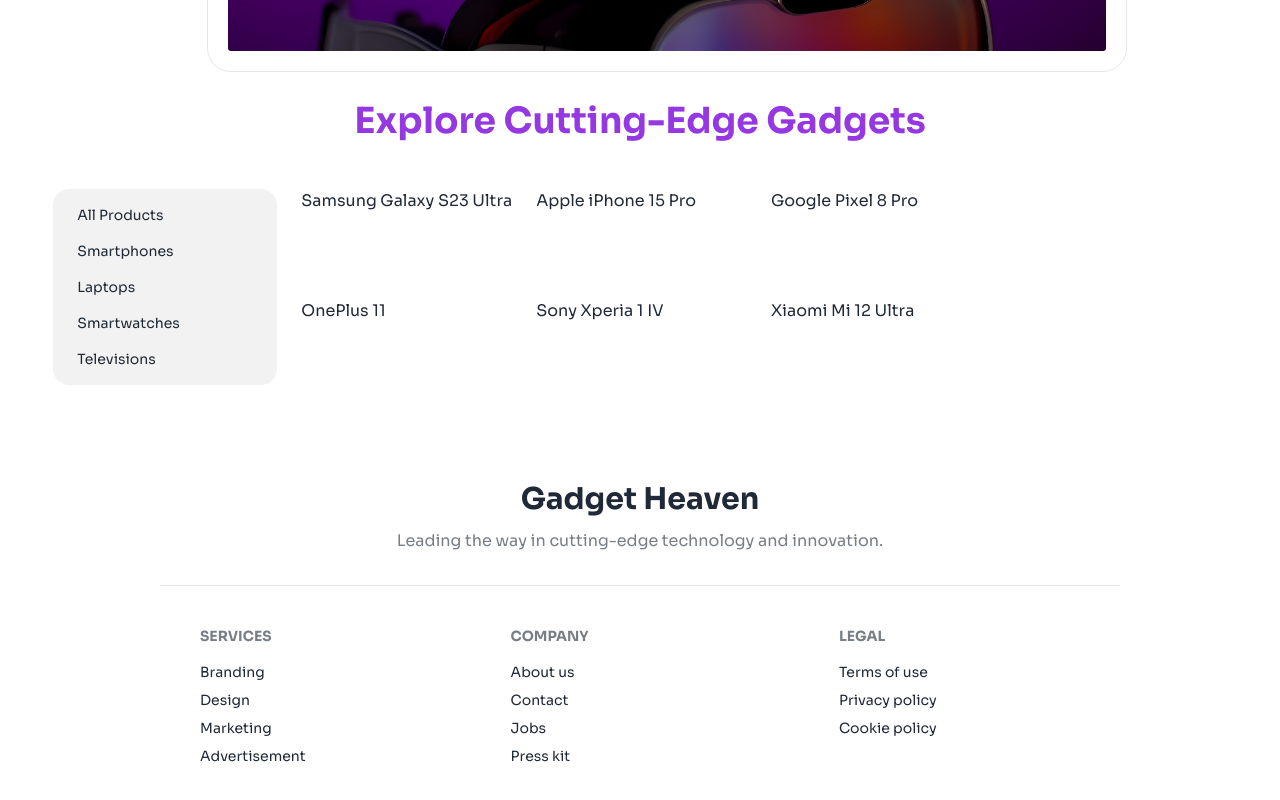
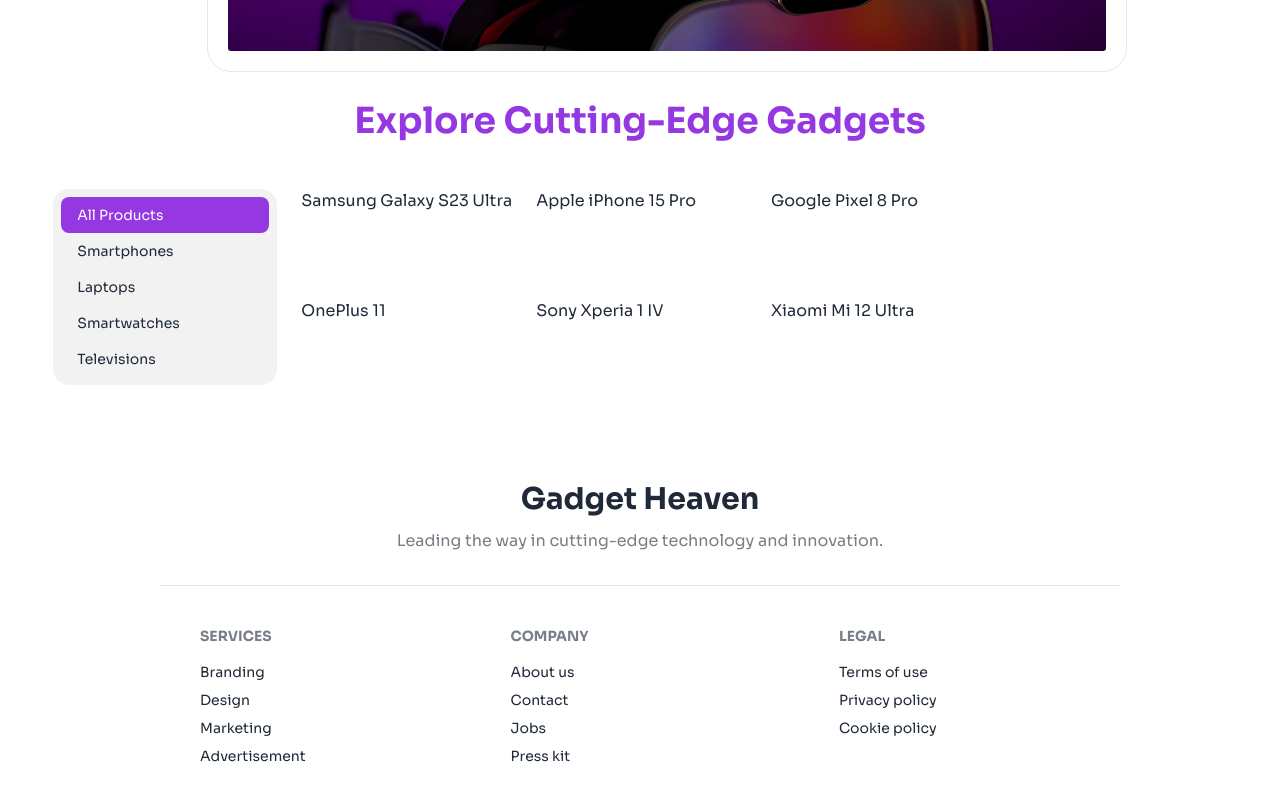
Before and after one commit to Rza-O/gadget-heaven-react-router-assignment, a React (Vite) app: page / in a window 1280 px wide. Shown: the part 983-1783 px from the top of the page. Built offline with nearby package versions, Linux system fonts and the light colour scheme.

Commit message:
styled the category button and fixed all Products category button

```diff
--- a/public/categories.json
+++ b/public/categories.json
@@ -1,8 +1,5 @@
 [
-  { "id": 1,
-  "category": "All Products",
-  "slug": "all"
-  },
+
   {
     "id": 2,
     "category": "Smartphones",
--- a/src/Components/Categories.jsx
+++ b/src/Components/Categories.jsx
@@ -1,20 +1,29 @@
 import React from 'react';
-import { Link } from 'react-router-dom';
+import { Link, NavLink } from 'react-router-dom';
 
 const Categories = ({categories}) => {
     return (
         <div>
             <ul className="menu bg-base-200 rounded-box w-56">
+                <li>
+                    <NavLink
+                        to="/"
+                        className={({ isActive }) => isActive ? "bg-primary text-white" : ""}>
+                        All Products
+                    </NavLink>
+                </li>
                 {
                     categories.map(category =>
                         <li>
-                            <Link key={category.slug}
-                            to={`/category/${category.category}`}>
+                            <NavLink key={category.slug}
+                            to={`/category/${category.category}`}
+                            className={({isActive})=> `${isActive ? 'bg-primary text-white' : ''}`}>
                                 {category.category}
-                            </Link>
+                            </NavLink>
                         </li>
                     )
                 }
+
             </ul>
         </div>
     );
--- a/src/Components/ProductCards.jsx
+++ b/src/Components/ProductCards.jsx
@@ -7,21 +7,24 @@
     const {category} = useParams();
     const [products, setProducts] = useState([]);
     useEffect(() => {
-        if(category){
+        if(!category || category === 'all'){
+            setProducts(productsData.slice(0,6))
+        }
+        else{
             const filteredByCategory = [...productsData].filter(product => product.category === category)
             setProducts(filteredByCategory)
-        }
-        else{
-            setProducts(productsData.slice(0,6))
         }
     }, [category, productsData]);
 
     return (
-        <div className='grid grid-cols-3 gap-6'>
-            {
-                products.map(product => <SingleCard key={product.product_title} product={product}></SingleCard>)
-            }
-        </div>
+        <>
+            <div className='grid grid-cols-3 gap-6'>
+                {
+                    products.map(product => <SingleCard key={product.product_title} product={product}></SingleCard>)
+                }
+            </div>
+            {/* <button>View All</button> */}
+        </>
     );
 };
 
--- a/src/Pages/Home.jsx
+++ b/src/Pages/Home.jsx
@@ -13,6 +13,7 @@
                 <Categories categories={categories}></Categories>
                 <Outlet></Outlet>
             </div>
+            {/* <button>View All</button> */}
         </div>
     );
 };
```
